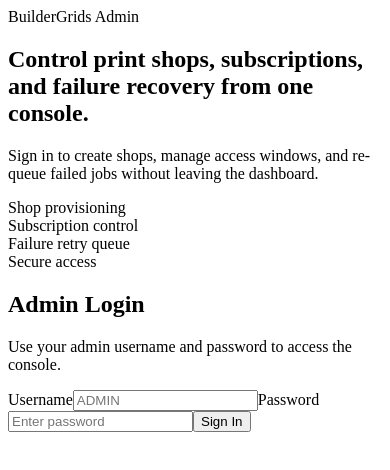
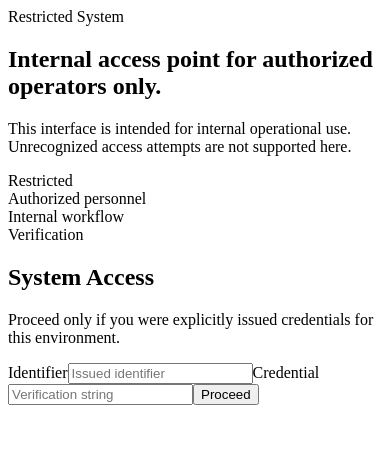
Before and after one commit to jayanthgopala/print-app, a React (Vite) app in the folder frontend-admin/: page / in a window 390 px wide. Shown: the top 470 px of the page. Built offline with nearby package versions, Linux system fonts and the light colour scheme; no server answers; the HTML template or start-up script is replaced by a standard one.

Commit message:
Add new CSS file for frontend styling with custom variables and responsive design

```diff
--- a/frontend-admin/index.html
+++ b/frontend-admin/index.html
@@ -3,7 +3,7 @@
   <head>
     <meta charset="utf-8" />
     <meta name="viewport" content="width=device-width, initial-scale=1.0" />
-    <title>Admin Console</title>
+    <title>System Access</title>
   </head>
   <body>
     <div id="root"></div>
--- a/frontend-admin/src/components/Dashboard.jsx
+++ b/frontend-admin/src/components/Dashboard.jsx
@@ -238,8 +238,10 @@ export default function Dashboard({ token, admin, onLogout }){
                         <td>{start ? new Date(start).toLocaleString() : ''}</td>
                         <td>{end ? new Date(end).toLocaleString() : ''}</td>
                         <td>
-                          <button onClick={()=>startEdit(s)}>Edit</button>
-                          <button className="danger" onClick={()=>deleteShop(s.shop_code || s.shopCode)}>Delete</button>
+                          <div className="row-actions">
+                            <button onClick={()=>startEdit(s)}>Edit</button>
+                            <button className="danger" onClick={()=>deleteShop(s.shop_code || s.shopCode)}>Delete</button>
+                          </div>
                         </td>
                       </>
                     )
--- a/frontend-admin/src/components/Login.jsx
+++ b/frontend-admin/src/components/Login.jsx
@@ -28,29 +28,29 @@ export default function Login({ onLogin }){
   return (
     <div className="auth-shell">
       <section className="auth-intro">
-        <div className="eyebrow">BuilderGrids Admin</div>
-        <h1>Control print shops, subscriptions, and failure recovery from one console.</h1>
+        <div className="eyebrow">Restricted System</div>
+        <h1>Internal access point for authorized operators only.</h1>
         <p>
-          Sign in to create shops, manage access windows, and re-queue failed jobs without leaving the dashboard.
+          This interface is intended for internal operational use. Unrecognized access attempts are not supported here.
         </p>
         <div className="feature-list">
-          <div className="feature-pill">Shop provisioning</div>
-          <div className="feature-pill">Subscription control</div>
-          <div className="feature-pill">Failure retry queue</div>
+          <div className="feature-pill">Restricted</div>
+          <div className="feature-pill">Authorized personnel</div>
+          <div className="feature-pill">Internal workflow</div>
         </div>
       </section>
 
       <section className="card auth-card">
-        <div className="card-kicker">Secure access</div>
-        <h2>Admin Login</h2>
-        <p className="muted">Use your admin username and password to access the console.</p>
+        <div className="card-kicker">Verification</div>
+        <h2>System Access</h2>
+        <p className="muted">Proceed only if you were explicitly issued credentials for this environment.</p>
         {msg && <div className="msg">{msg}</div>}
         <form className="stack-form" onSubmit={submit}>
-          <label>Username</label>
-          <input value={username} onChange={e=>setUsername(e.target.value)} placeholder="ADMIN" autoComplete="username" />
-          <label>Password</label>
-          <input type="password" value={password} onChange={e=>setPassword(e.target.value)} placeholder="Enter password" autoComplete="current-password" />
-          <button disabled={loading}>{loading? 'Signing in...':'Sign In'}</button>
+          <label>Identifier</label>
+          <input value={username} onChange={e=>setUsername(e.target.value)} placeholder="Issued identifier" autoComplete="username" />
+          <label>Credential</label>
+          <input type="password" value={password} onChange={e=>setPassword(e.target.value)} placeholder="Verification string" autoComplete="current-password" />
+          <button disabled={loading}>{loading? 'Verifying...':'Proceed'}</button>
         </form>
       </section>
     </div>
--- a/frontend-admin/src/styles.css
+++ b/frontend-admin/src/styles.css
@@ -1,15 +1,17 @@
 :root{
-  --bg:#f5efe5;
-  --bg-accent:#e6dcc8;
-  --surface:#fffdf8;
-  --surface-strong:#fff;
-  --ink:#1f2220;
-  --muted:#687268;
-  --line:rgba(35,40,34,0.12);
-  --brand:#1f6f5f;
-  --brand-dark:#174e43;
-  --danger:#bc4d2e;
-  --shadow:0 20px 60px rgba(34,37,32,0.10);
+  --bg:#d9e3ec;
+  --bg-warm:#f1dfcf;
+  --surface:rgba(255,255,255,0.22);
+  --surface-strong:rgba(255,255,255,0.34);
+  --surface-hero:rgba(18,68,64,0.42);
+  --ink:#11201f;
+  --muted:#4f6764;
+  --line:rgba(255,255,255,0.30);
+  --brand:#126e64;
+  --brand-dark:#0f564f;
+  --danger:#bf5538;
+  --shadow:0 22px 80px rgba(19,33,42,0.16);
+  --glow:inset 0 1px 0 rgba(255,255,255,0.55);
 }
 
 *{ box-sizing:border-box }
@@ -18,24 +20,39 @@ body{
   font-family: Georgia, 'Times New Roman', serif;
   color:var(--ink);
   background:
-    radial-gradient(circle at top left, rgba(31,111,95,0.16), transparent 32%),
-    radial-gradient(circle at bottom right, rgba(188,77,46,0.10), transparent 28%),
-    linear-gradient(180deg, #f8f2e8 0%, var(--bg) 100%);
+    radial-gradient(circle at 14% 18%, rgba(0,143,122,0.22), transparent 24%),
+    radial-gradient(circle at 85% 14%, rgba(255,171,84,0.22), transparent 25%),
+    radial-gradient(circle at 82% 78%, rgba(31,111,95,0.18), transparent 24%),
+    linear-gradient(135deg, #d8e5f2 0%, #efe0d1 48%, #d5e6de 100%);
   margin:0;
   min-height:100vh;
   padding:28px 18px 40px;
+  position:relative;
+  overflow-x:hidden;
 }
 
 .app{ max-width:1180px; margin:0 auto }
 
 .card{
-  background:rgba(255,253,248,0.88);
-  backdrop-filter:blur(14px);
-  border:1px solid rgba(255,255,255,0.7);
+  background:linear-gradient(180deg, rgba(255,255,255,0.34), rgba(255,255,255,0.18));
+  -webkit-backdrop-filter:blur(24px) saturate(150%);
+  backdrop-filter:blur(24px) saturate(150%);
+  border:1px solid rgba(255,255,255,0.34);
   padding:22px;
   border-radius:24px;
   margin-bottom:18px;
   box-shadow:var(--shadow);
+  box-shadow:var(--shadow), var(--glow);
+  position:relative;
+  overflow:hidden;
+}
+
+.card::before{
+  content:"";
+  position:absolute;
+  inset:0;
+  background:linear-gradient(135deg, rgba(255,255,255,0.24), transparent 44%, rgba(255,255,255,0.06));
+  pointer-events:none;
 }
 
 .eyebrow,
@@ -79,12 +96,15 @@ p{ color:var(--muted); line-height:1.6 }
 }
 
 .feature-pill{
-  border:1px solid rgba(31,111,95,0.18);
+  border:1px solid rgba(255,255,255,0.4);
   color:var(--brand-dark);
-  background:rgba(255,255,255,0.68);
+  background:rgba(255,255,255,0.26);
+  -webkit-backdrop-filter:blur(16px);
+  backdrop-filter:blur(16px);
   padding:10px 14px;
   border-radius:999px;
   font-size:.92rem;
+  box-shadow:var(--glow);
 }
 
 .auth-card{
@@ -108,9 +128,10 @@ p{ color:var(--muted); line-height:1.6 }
   gap:22px;
   align-items:flex-end;
   background:
-    linear-gradient(135deg, rgba(31,111,95,0.92), rgba(23,78,67,0.92)),
-    linear-gradient(135deg, rgba(255,255,255,0.08), rgba(255,255,255,0));
+    linear-gradient(135deg, rgba(16,86,79,0.58), rgba(28,82,101,0.34)),
+    linear-gradient(180deg, rgba(255,255,255,0.16), rgba(255,255,255,0.05));
   color:#f7f3eb;
+  border-color:rgba(255,255,255,0.22);
 }
 
 .hero p,
@@ -133,7 +154,9 @@ p{ color:var(--muted); line-height:1.6 }
   padding:14px 16px;
   border-radius:18px;
   background:rgba(255,255,255,0.12);
-  border:1px solid rgba(255,255,255,0.15);
+  border:1px solid rgba(255,255,255,0.24);
+  -webkit-backdrop-filter:blur(16px);
+  backdrop-filter:blur(16px);
 }
 
 .stats-grid{
@@ -145,9 +168,11 @@ p{ color:var(--muted); line-height:1.6 }
 .stat-card{
   padding:20px;
   border-radius:22px;
-  background:var(--surface-strong);
-  box-shadow:var(--shadow);
-  border:1px solid rgba(255,255,255,0.7);
+  background:linear-gradient(180deg, rgba(255,255,255,0.30), rgba(255,255,255,0.16));
+  -webkit-backdrop-filter:blur(22px) saturate(150%);
+  backdrop-filter:blur(22px) saturate(150%);
+  box-shadow:var(--shadow), var(--glow);
+  border:1px solid rgba(255,255,255,0.32);
 }
 
 .stat-card strong{
@@ -173,8 +198,10 @@ p{ color:var(--muted); line-height:1.6 }
   margin-bottom:16px;
   padding:18px;
   border-radius:20px;
-  background:rgba(31,111,95,0.06);
-  border:1px solid rgba(31,111,95,0.14);
+  background:linear-gradient(180deg, rgba(18,110,100,0.14), rgba(255,255,255,0.16));
+  border:1px solid rgba(255,255,255,0.26);
+  -webkit-backdrop-filter:blur(18px);
+  backdrop-filter:blur(18px);
 }
 
 .field{ display:grid; gap:6px }
@@ -188,66 +215,78 @@ label{
 input{
   width:100%;
   padding:12px 14px;
-  border:1px solid var(--line);
+  border:1px solid rgba(255,255,255,0.34);
   border-radius:14px;
-  background:rgba(255,255,255,0.85);
+  background:rgba(255,255,255,0.24);
+  -webkit-backdrop-filter:blur(14px);
+  backdrop-filter:blur(14px);
   color:var(--ink);
   font-size:0.98rem;
   transition:border-color .2s ease, box-shadow .2s ease, transform .2s ease;
+  box-shadow:inset 0 1px 0 rgba(255,255,255,0.42);
 }
 
 input:focus{
   outline:none;
-  border-color:rgba(31,111,95,0.45);
-  box-shadow:0 0 0 4px rgba(31,111,95,0.10);
+  border-color:rgba(18,110,100,0.42);
+  box-shadow:0 0 0 4px rgba(18,110,100,0.12), inset 0 1px 0 rgba(255,255,255,0.5);
 }
 
 button{
   padding:11px 16px;
-  background:var(--brand);
+  background:linear-gradient(180deg, rgba(18,110,100,0.96), rgba(15,86,79,0.96));
   color:#fff;
   border:none;
   border-radius:14px;
   cursor:pointer;
   font-weight:600;
   transition:transform .2s ease, background .2s ease, opacity .2s ease;
+  box-shadow:0 12px 28px rgba(15,86,79,0.24), inset 0 1px 0 rgba(255,255,255,0.24);
 }
 
 button:hover{ transform:translateY(-1px); background:var(--brand-dark) }
 button:disabled{ opacity:.7; cursor:not-allowed; transform:none }
 button.ghost{
-  background:rgba(255,255,255,0.12);
-  border:1px solid rgba(255,255,255,0.2);
+  background:rgba(255,255,255,0.10);
+  border:1px solid rgba(255,255,255,0.28);
+  -webkit-backdrop-filter:blur(16px);
+  backdrop-filter:blur(16px);
 }
 button.subtle{
   color:var(--ink);
-  background:rgba(31,34,32,0.06);
-  border:1px solid rgba(31,34,32,0.08);
+  background:rgba(255,255,255,0.18);
+  border:1px solid rgba(255,255,255,0.28);
+  box-shadow:var(--glow);
 }
 button.danger{ background:var(--danger) }
 
 .muted{ color:var(--muted) }
 
 .msg{
-  background:#fff1eb;
+  background:rgba(255,241,235,0.55);
   color:#8a341d;
   padding:12px 14px;
   border-radius:14px;
   margin-bottom:12px;
-  border:1px solid rgba(188,77,46,0.18);
+  border:1px solid rgba(255,255,255,0.34);
+  -webkit-backdrop-filter:blur(16px);
+  backdrop-filter:blur(16px);
 }
 
 .table-wrap{
   overflow:auto;
   border-radius:18px;
-  border:1px solid rgba(31,34,32,0.08);
+  border:1px solid rgba(255,255,255,0.30);
+  background:rgba(255,255,255,0.16);
+  -webkit-backdrop-filter:blur(18px);
+  backdrop-filter:blur(18px);
 }
 
 .table{
   width:100%;
   border-collapse:collapse;
   min-width:760px;
-  background:rgba(255,255,255,0.78);
+  background:rgba(255,255,255,0.12);
 }
 
 .table th, .table td{
@@ -257,7 +296,7 @@ button.danger{ background:var(--danger) }
 }
 
 .table th{
-  background:#f2eadc;
+  background:rgba(255,255,255,0.26);
   font-size:.84rem;
   text-transform:uppercase;
   letter-spacing:.08em;
@@ -268,6 +307,12 @@ button.danger{ background:var(--danger) }
   display:flex;
   gap:10px;
   align-items:center;
+}
+
+.row-actions{
+  display:flex;
+  gap:10px;
+  flex-wrap:wrap;
 }
 
 @media (max-width: 900px){
```
Also changed, not shown: 5 other files (tests, documents, lock files or other folders).
